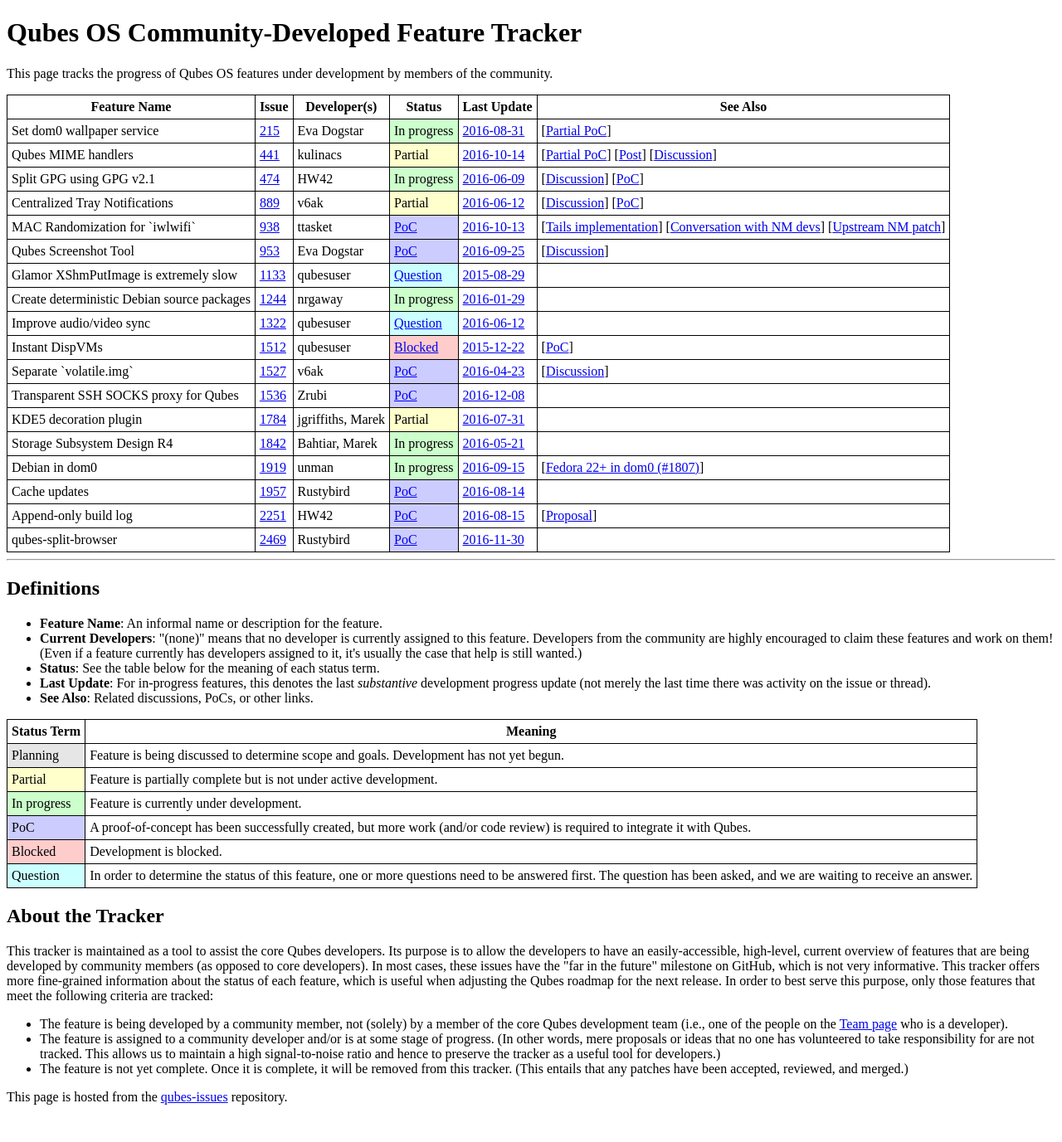
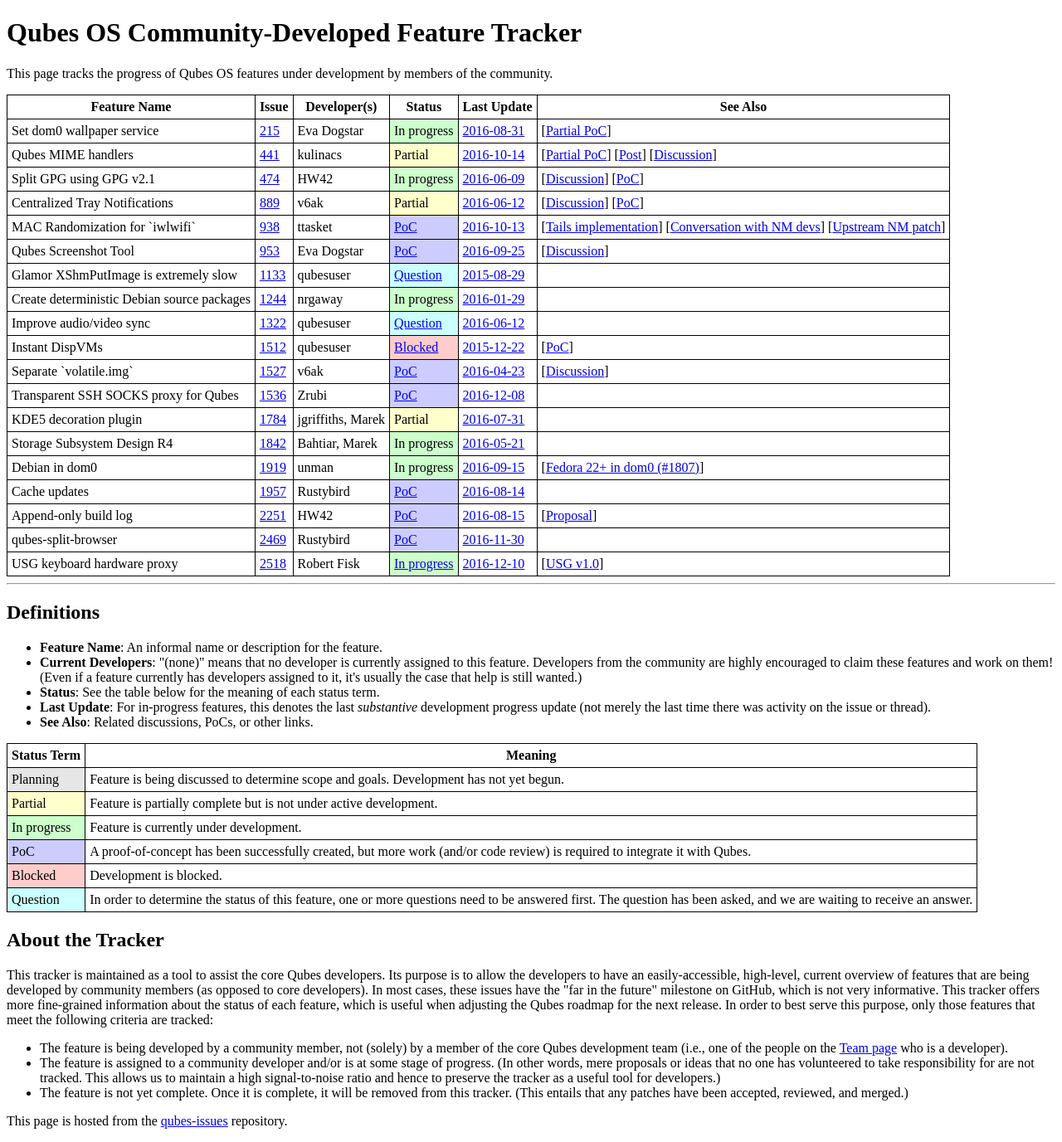
Before and after one commit to QubesOS/qubes-issues, a Jekyll site: the page built from index.md, in a window 1280 px wide. Shown: the whole page at 83% size. Built offline with Jekyll 4.4.1, drawn with Linux system fonts in a browser that asks for light colours; before the commit the page ends 1348 px from its top, so only the background shows below that.

Commit message:
Track #2518

```diff
--- a/_data/features.yml
+++ b/_data/features.yml
@@ -273,3 +273,18 @@
     url    :
   - desc   :
     url    :
+
+- name   : USG keyboard hardware proxy
+  issue  : 2518
+  devs   : Robert Fisk
+  status :
+    term   : In progress
+    url    : https://groups.google.com/d/msgid/qubes-users/1fe8b1eb-4de2-ca63-c91f-4b5d3387bfeb%40fastmail.fm
+  updated:
+    date   : 2016-12-10
+    url    : https://groups.google.com/d/msgid/qubes-users/1fe8b1eb-4de2-ca63-c91f-4b5d3387bfeb%40fastmail.fm
+  info   :
+  - desc   : USG v1.0
+    url    : https://github.com/robertfisk/USG
+  - desc   :
+    url    :
```
